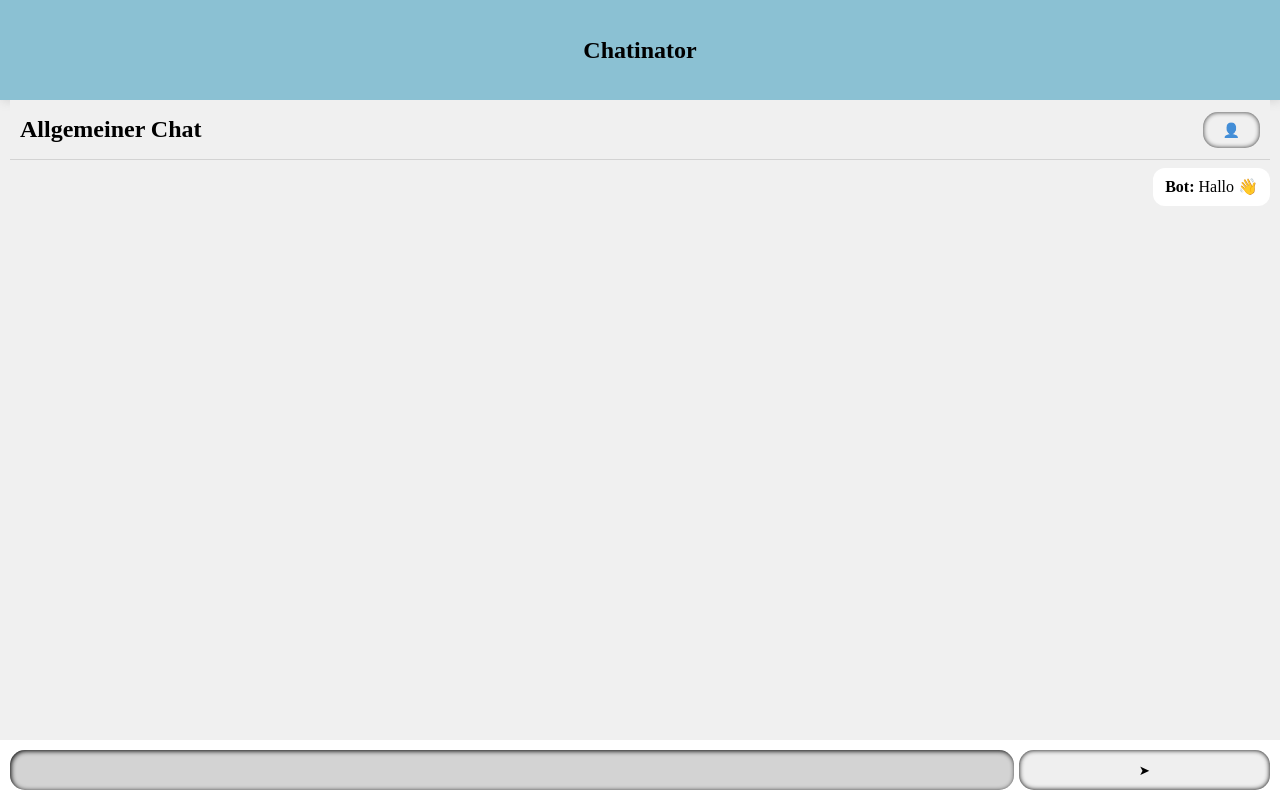
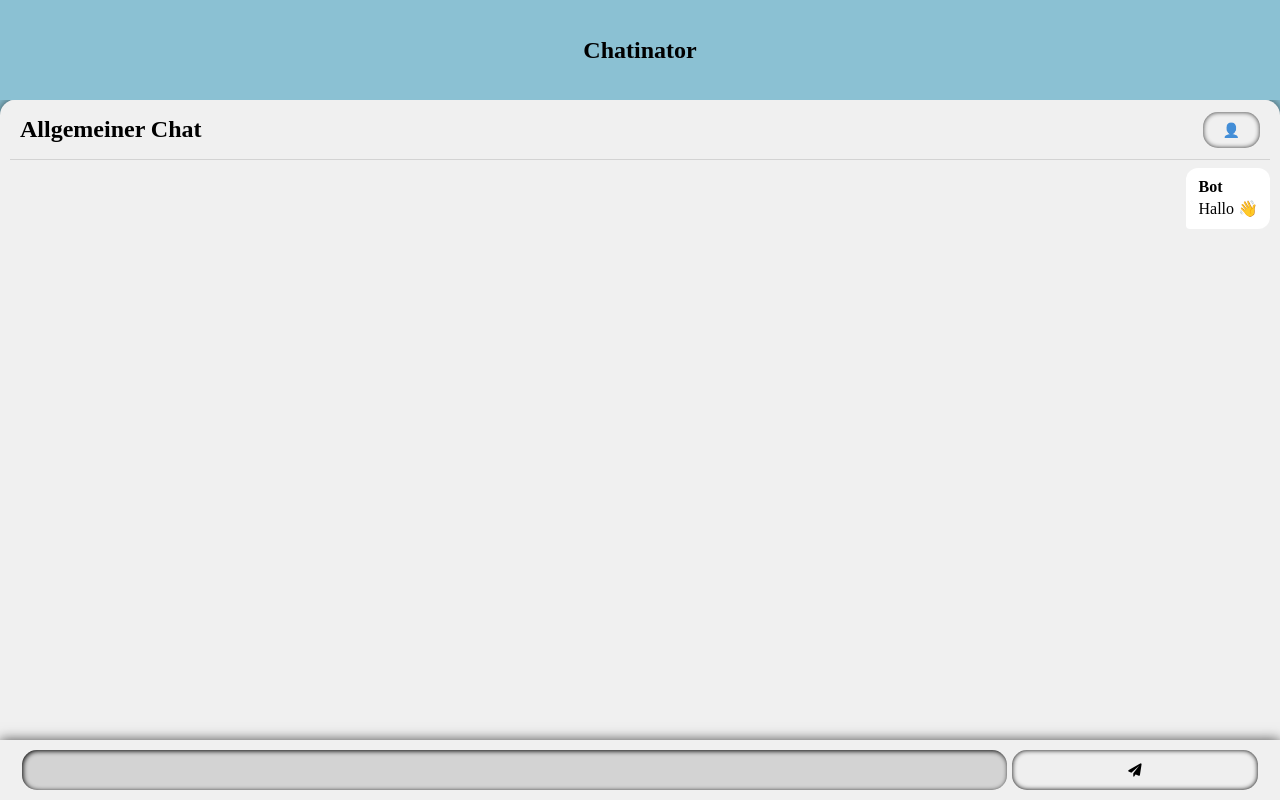
Before and after one commit to ManuelMannhold/ng-chat, an Angular app: page /chat in a window 1280 px wide. Built offline with nearby package versions, Linux system fonts and the light colour scheme.

Commit message:
change design

```diff
--- a/src/app/core/chat/chat-room/chat-room.html
+++ b/src/app/core/chat/chat-room/chat-room.html
@@ -12,7 +12,7 @@
       @if (message.text === '...' && message.author === 'Bot') {
       <div class="bot-typing">Bot tippt…</div>
       } @else {
-      <strong>{{ message.author }}:</strong> {{ message.text }}
+      <strong><legend>{{ message.author }}</legend></strong> {{ message.text }}
       }
     </div>
     }
@@ -21,7 +21,7 @@
   <div id="input-area">
     <form (submit)="addMessage(input.value); input.value = ''; $event.preventDefault()">
       <input type="text" #input autocomplete="off" />
-      <button type="submit">➤</button>
+      <button type="submit"><i class="fa-solid fa-paper-plane"></i></button>
     </form>
   </div>
 </section>
--- a/src/app/core/chat/chat-room/chat-room.scss
+++ b/src/app/core/chat/chat-room/chat-room.scss
@@ -43,6 +43,10 @@ form {
   overflow-y: auto;
   padding: 0 10px;
   background-color: #f0f0f0;
+  max-width: 1440px;
+  width: 100%;
+  box-shadow: 0 0 12px rgba(0, 0, 0, 0.7);
+  border-radius: 15px 15px 0 0;
 }
 
 .message {
@@ -55,12 +59,22 @@ form {
   animation: fadeIn 0.2s ease-out;
 }
 
+.chat-wrapper {
+  display: flex;
+  flex-direction: column;
+  align-items: center;
+  justify-content: center;
+  background-color: rgb(139, 193, 211);
+}
+
 .user-message {
   align-self: flex-start;
   background-color: #dcf8c6;
   padding: 8px 12px;
   border-radius: 12px;
   max-width: 70%;
+  border-bottom-right-radius: 4px;
+  font-family: cursive;
 }
 
 .bot-message {
@@ -69,6 +83,8 @@ form {
   padding: 8px 12px;
   border-radius: 12px;
   max-width: 70%;
+  border-bottom-left-radius: 4px;
+  font-family: cursive;
 }
 
 .bot-typing {
@@ -84,6 +100,7 @@ form {
     opacity: 0;
     transform: translateY(4px);
   }
+
   to {
     opacity: 1;
     transform: translateY(0);
@@ -95,6 +112,7 @@ form {
 }
 
 @keyframes blink {
+
   0%,
   50%,
   100% {
@@ -108,16 +126,21 @@ form {
 }
 
 #input-area {
-  position: absolute;
-  bottom: 0;
-  left: 0;
-  right: 0;
   height: 60px;
   width: 100%;
-  background-color: white;
+  background-color: #f0f0f0;
   display: flex;
   align-items: center;
   justify-content: center;
+  max-width: 1440px;
+  width: 100%;
+  box-shadow: 0 0 12px rgba(0, 0, 0, 0.7);
+  padding: 12px;
+  z-index: 4;
+}
+
+legend {
+  font-weight: bold;
 }
 
 .user-name-btn {
--- a/src/app/core/shared/header/header.scss
+++ b/src/app/core/shared/header/header.scss
@@ -5,8 +5,6 @@
   width: 100%;
   background-color: rgb(139, 193, 211);
   height: 100%;
-  position: relative;
-  box-shadow: 1px 1px 10px lightgrey;
   position: relative;
 }
 
--- a/src/index.html
+++ b/src/index.html
@@ -6,6 +6,7 @@
   <base href="/">
   <meta name="viewport" content="width=device-width, initial-scale=1">
   <link rel="icon" type="image/x-icon" href="favicon.ico">
+  <link rel="stylesheet" href="https://cdnjs.cloudflare.com/ajax/libs/font-awesome/6.0.0/css/all.min.css">
 </head>
 <body>
   <app-root></app-root>
```
